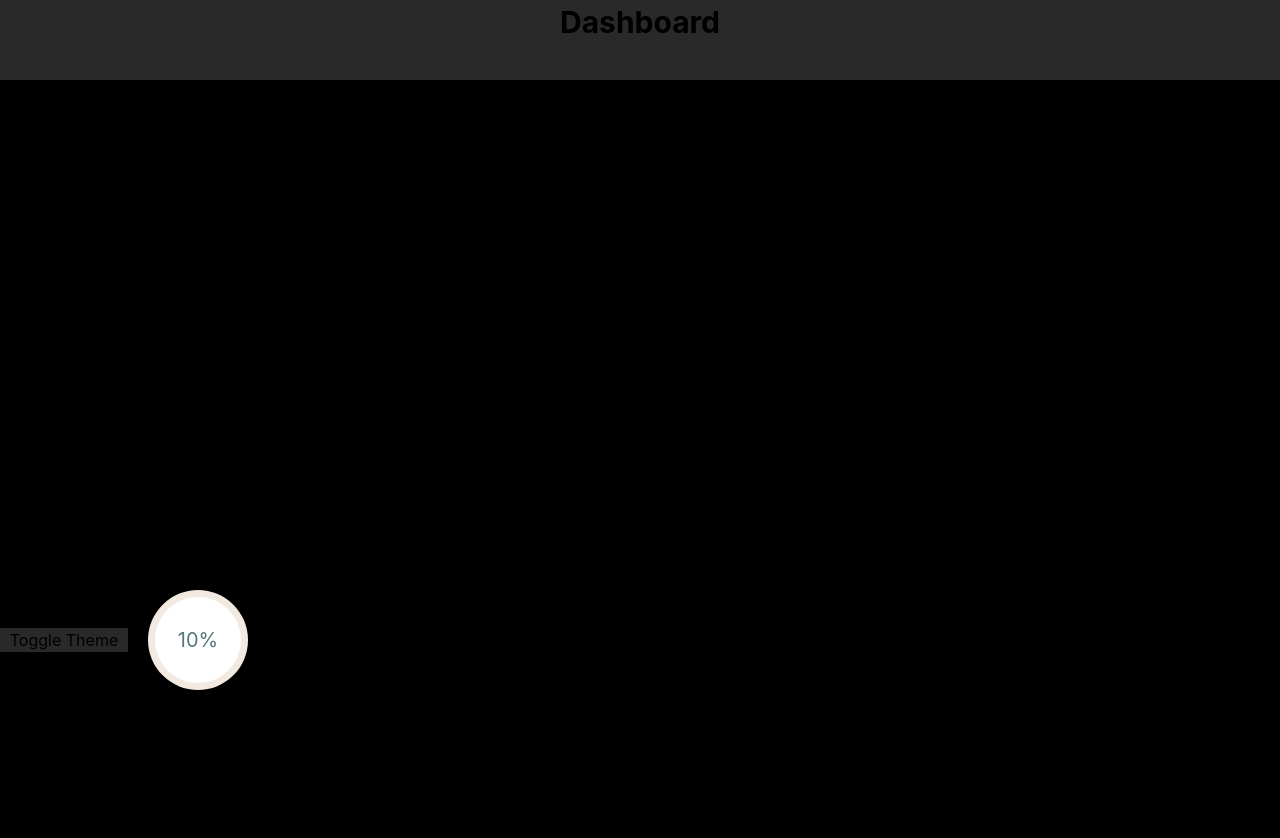
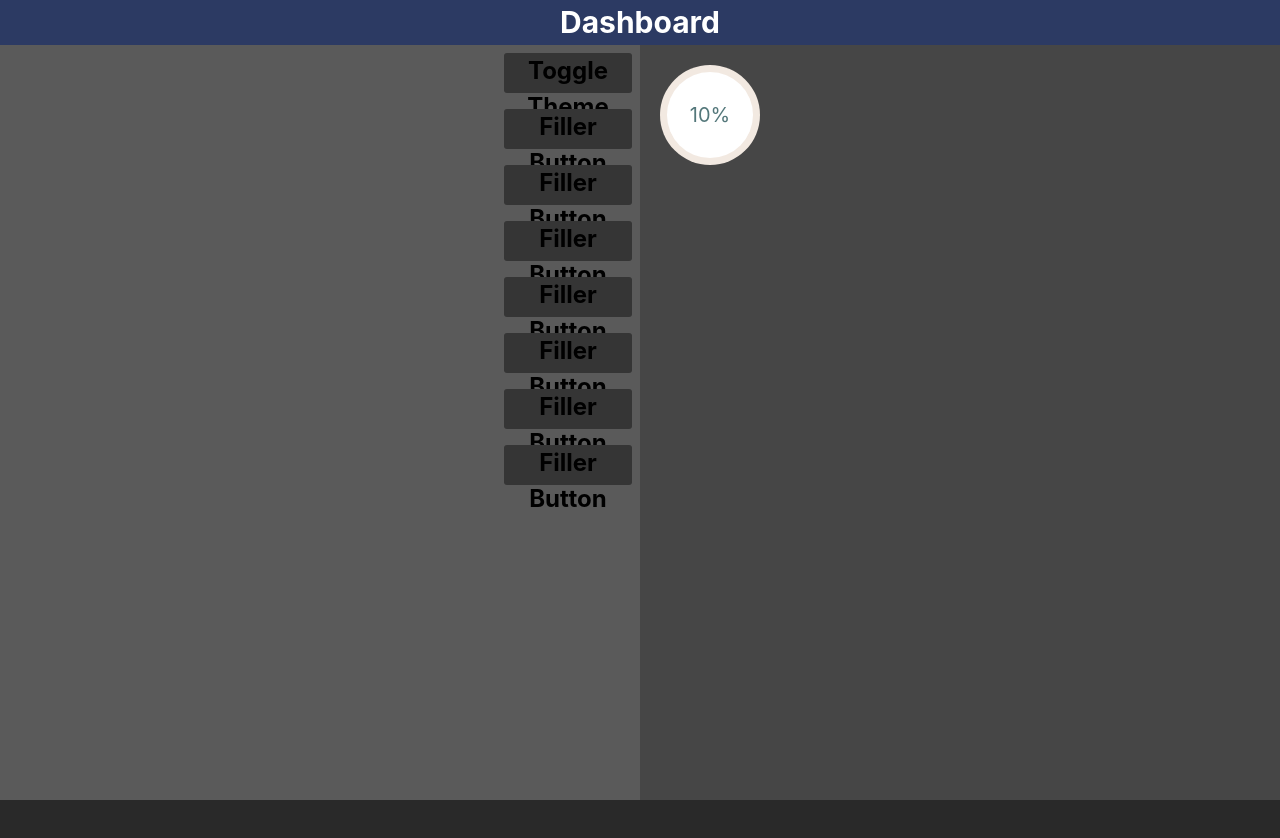
Before and after one commit to BrennanA757/LightweightSecurityExtensionThing, a browser extension: page src/dashboard.html in a window 1280 px wide. After the commit the page ends 800 px from the top, so only its background shows below. Drawn offline with Linux system fonts and the light colour scheme.

Commit message:
Fixed major css styling bug

```diff
--- a/src/dashboard.css
+++ b/src/dashboard.css
@@ -1,47 +1,13 @@
 body {
-  display: grid;
-  grid-template-columns: 40vw, 60vw;
-  grid-template-rows: 100vw;
-  height: 90vh;
   background-color: #292929;
+  margin: 0;
 }
 
-header {
-  position: fixed;
-  top: 0;
-  left: 0;
-  width: 100%;
-  height: 10vh;
+h2 {
   font-size: 30px;
   text-align: center;
-  background-color: #292929;
-}
-
-.score-container {
-  position: relative;
-  width: 160px;
-  height: 160px;
-  margin: 20px auto;
-}
-
-.score-ring {
-  transform: rotate(-90deg);
-}
-
-.ring-bg {
-  fill: none;
-  stroke: #ddd;
-  stroke-width: 12;
-}
-
-.ring-fill {
-  fill: none;
-  stroke-width: 12;
-  stroke-linecap: round;
-  stroke: #4caf50; /* default green */
-  transition:
-    stroke 0.3s ease,
-    stroke-dashoffset 0.6s ease;
+  background-color: #2c3a63;
+  color: white;
 }
 
 .score-text {
@@ -54,21 +20,43 @@ header {
   color: #333;
 }
 
-.box {
+.container {
+  width: 100%;
+  height: 100vh;
+  display: grid;
+  grid-template-areas:
+    "header header"
+    "menu display-area";
+  background-color: #464646;
+  grid-template-columns: 1fr 1fr;
+  grid-template-rows: auto 1fr;
+}
+
+.container div.header {
+  grid-area: header;
+}
+
+.container div.menu {
+  grid-area: menu;
+  background-color: #5a5a5a;
   display: flex;
   flex-direction: column;
-  align-items: center;
-  justify-content: center;
+  justify-content: flex-start;
+  align-items: flex-end;
 }
 
-#first-section {
-  width: 10%;
-  background-color: #292929;
+.container div.menu button {
+  font-weight: bold;
+  height: 5vh;
+  width: 10vw;
+  border-radius: 3px;
+  margin: 1vh;
+  font-size: 1.5rem;
+  background-color: #353535;
 }
 
-#second-section {
-  width: 30%;
-  background-color: #292929;
+.container div.display-area {
+  grid-area: display-area;
 }
 
 #toggle-theme-btn {
--- a/src/dashboard.html
+++ b/src/dashboard.html
@@ -6,13 +6,20 @@
     rel="stylesheet"
     href="../static/purecss-circular-progress-bar-master/css-circular-prog-bar.css"
   />
-  <div class="dark:bg-grey-800" style="display: flex; align-items: center">
-    <header class="font-bold">Dashboard</header>
-    <body style="background-color: black">
-      <div id="first-section" class="box">
+  <div class="container">
+    <div class="header"><h2 class="font-bold">Dashboard</h2></div>
+    <body>
+      <div class="menu">
         <button id="toggleThemeBtn">Toggle Theme</button>
+        <button id="toggleThemeBtn">Filler Button</button>
+        <button id="toggleThemeBtn">Filler Button</button>
+        <button id="toggleThemeBtn">Filler Button</button>
+        <button id="toggleThemeBtn">Filler Button</button>
+        <button id="toggleThemeBtn">Filler Button</button>
+        <button id="toggleThemeBtn">Filler Button</button>
+        <button id="toggleThemeBtn">Filler Button</button>
       </div>
-      <div id="section-section" class="box">
+      <div class="display-area">
         <div class="progress-circle" id="score-circle">
           <span id="scoreText">10%</span>
           <div class="left-half-clipper">
```
